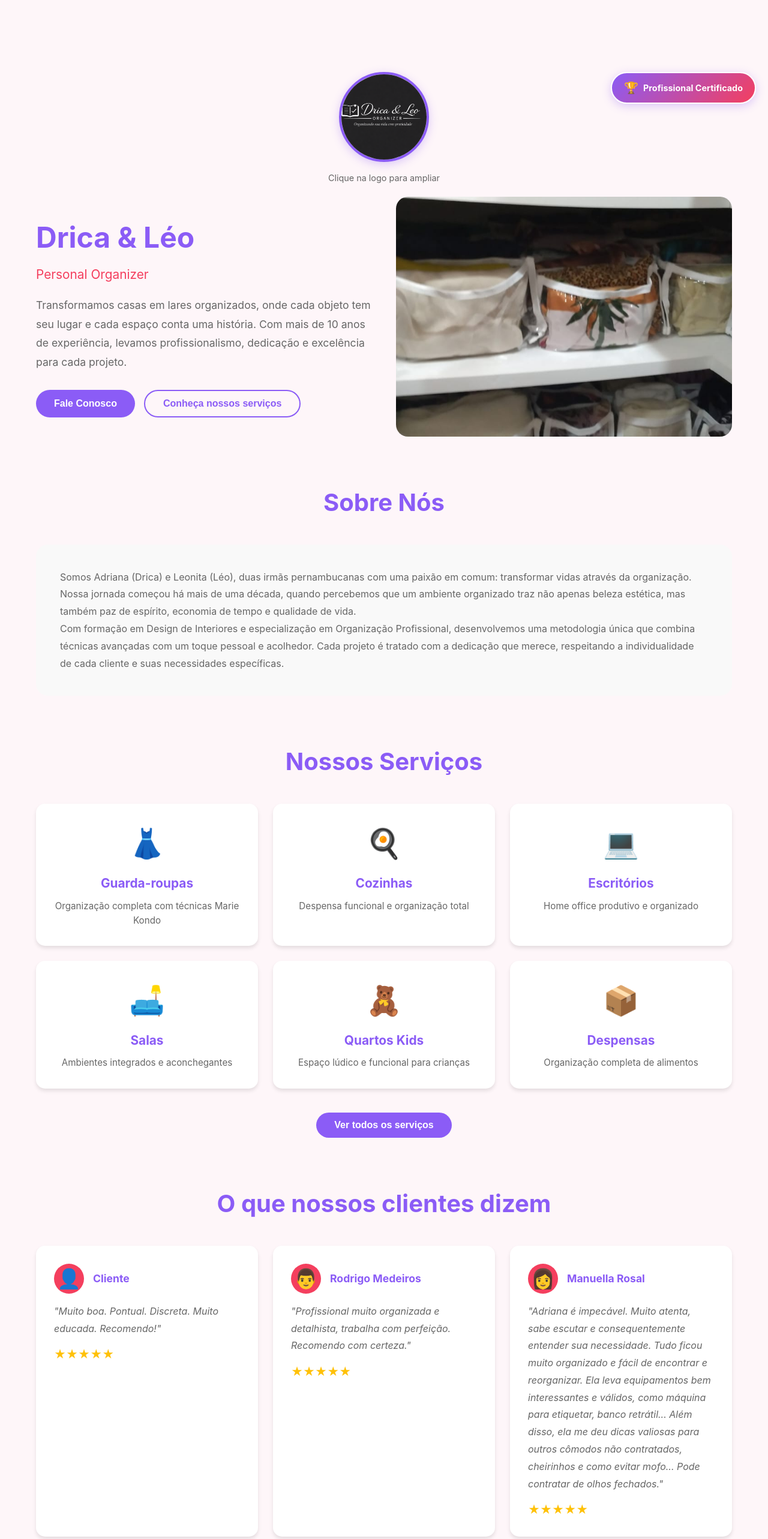
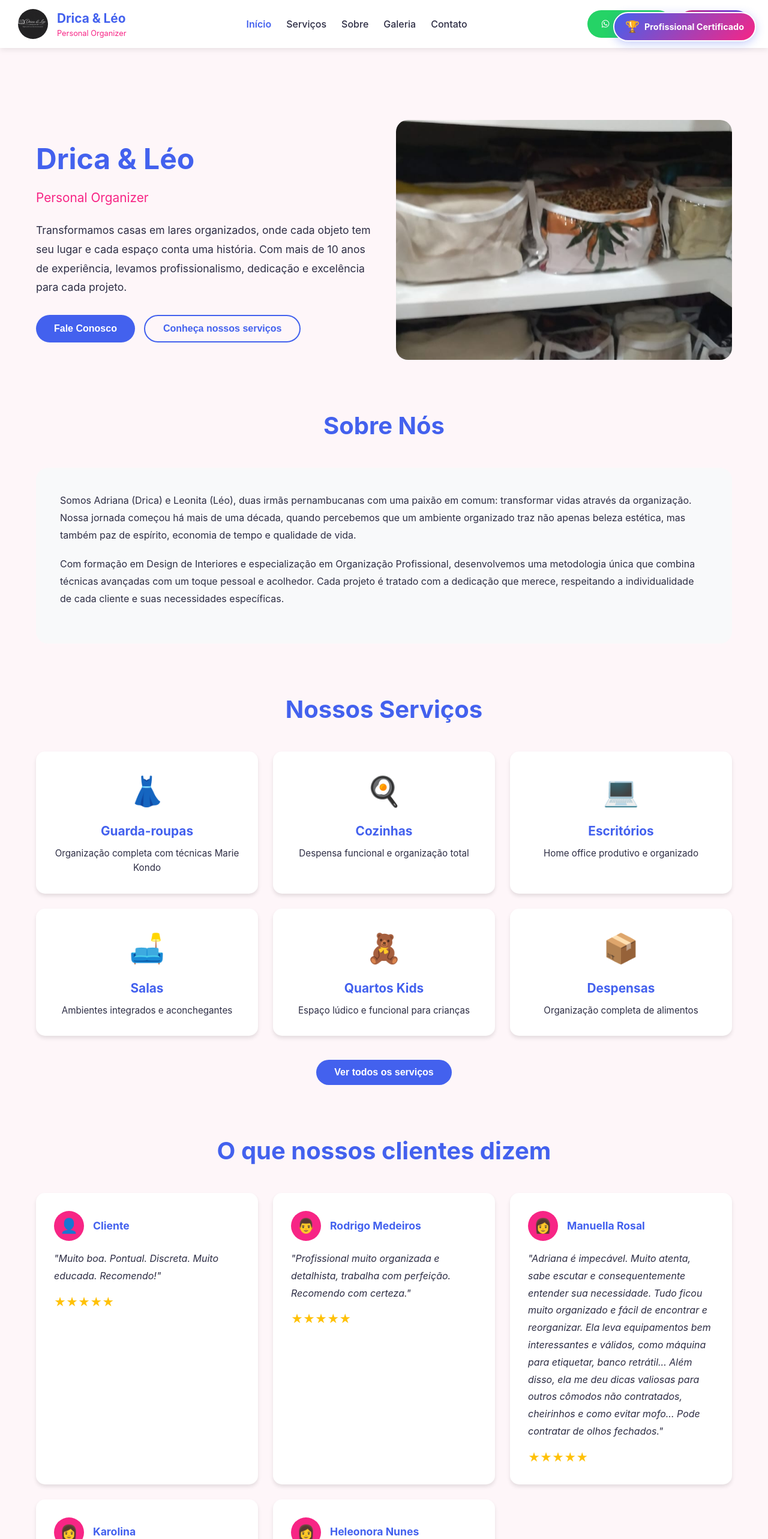
Before and after one commit to GodoyProgrammerAndDeveloper/site-drica-leo, a React (Vite) app: page / in a window 1280 px wide. Shown: the top 2566 px of the page at 60% size. Built offline with nearby package versions, Linux system fonts and the light colour scheme.

Commit message:
Update HomePage.jsx

```diff
--- a/src/pages/HomePage.jsx
+++ b/src/pages/HomePage.jsx
@@ -43,23 +43,19 @@ const HomePage = () => {
   ];
 
   return (
-    <div style={{
-      padding: "100px 20px 40px",
-      maxWidth: "1200px",
-      margin: "0 auto"
-    }}>
-      {/* SELO DE PROFISSIONAL CERTIFICADO */}
+    <div style={{ padding: "120px 20px 40px", maxWidth: "1200px", margin: "0 auto", position: "relative" }}>
+      {/* SELO PROFISSIONAL CERTIFICADO */}
       <div style={{
         position: "fixed",
-        top: "120px",
+        top: "20px",
         right: "20px",
-        background: "linear-gradient(135deg, #8b5cf6, #f43f5e)",
+        background: "linear-gradient(135deg, #4361ee, #f72585)",
         color: "white",
-        padding: "10px 20px",
+        padding: "8px 18px",
         borderRadius: "50px",
         fontSize: "0.9rem",
         fontWeight: "bold",
-        boxShadow: "0 4px 15px rgba(139, 92, 246, 0.3)",
+        boxShadow: "0 4px 15px rgba(67, 97, 238, 0.3)",
         zIndex: 1000,
         display: "flex",
         alignItems: "center",
@@ -70,25 +66,85 @@ const HomePage = () => {
         <span>Profissional Certificado</span>
       </div>
 
-      {/* LOGO CLICÁVEL */}
-      <div style={{ textAlign: "center", marginBottom: "20px" }}>
+      {/* HEADER FIXO COM MENU E BOTÕES SOCIAIS */}
+      <div style={{
+        position: "fixed",
+        top: 0,
+        left: 0,
+        width: "100%",
+        background: "white",
+        padding: "15px 30px",
+        boxShadow: "0 2px 10px rgba(0,0,0,0.1)",
+        zIndex: 999,
+        display: "flex",
+        alignItems: "center",
+        justifyContent: "space-between",
+        flexWrap: "wrap"
+      }}>
+        {/* LOGO */}
+        <div style={{ display: "flex", alignItems: "center", gap: "15px" }}>
           <img
             src="/images/logo.png"
-          alt="Logo Drica & Léo"
+            alt="Drica & Léo"
+            style={{ width: "50px", height: "50px", borderRadius: "50%", objectFit: "cover", cursor: "pointer" }}
             onClick={() => setLogoAmpliado(true)}
+          />
+          <div>
+            <h2 style={{ margin: 0, fontSize: "1.3rem", color: "#4361ee" }}>Drica & Léo</h2>
+            <p style={{ margin: 0, fontSize: "0.8rem", color: "#f72585" }}>Personal Organizer</p>
+          </div>
+        </div>
+
+        {/* MENU DE NAVEGAÇÃO */}
+        <div style={{ display: "flex", gap: "25px", alignItems: "center", flexWrap: "wrap" }}>
+          <a href="/" style={{ textDecoration: "none", color: "#4361ee", fontWeight: "600" }}>Início</a>
+          <a href="/servicos" style={{ textDecoration: "none", color: "#2d2d44", fontWeight: "500" }}>Serviços</a>
+          <a href="/sobre" style={{ textDecoration: "none", color: "#2d2d44", fontWeight: "500" }}>Sobre</a>
+          <a href="/galeria" style={{ textDecoration: "none", color: "#2d2d44", fontWeight: "500" }}>Galeria</a>
+          <a href="/contato" style={{ textDecoration: "none", color: "#2d2d44", fontWeight: "500" }}>Contato</a>
+        </div>
+
+        {/* BOTÕES SOCIAIS */}
+        <div style={{ display: "flex", gap: "10px" }}>
+          <a
+            href="https://wa.me/5581994732981"
+            target="_blank"
+            rel="noopener noreferrer"
             style={{
-            width: "150px",
-            height: "150px",
-            borderRadius: "50%",
-            objectFit: "cover",
-            cursor: "pointer",
-            border: "4px solid #8b5cf6",
-            boxShadow: "0 4px 15px rgba(139, 92, 246, 0.3)"
+              background: "#25d366",
+              color: "white",
+              padding: "8px 16px",
+              borderRadius: "50px",
+              textDecoration: "none",
+              fontWeight: "600",
+              fontSize: "0.9rem",
+              display: "flex",
+              alignItems: "center",
+              gap: "5px"
             }}
-        />
-        <p style={{ marginTop: "10px", color: "#666", fontSize: "0.9rem" }}>
-          Clique na logo para ampliar
-        </p>
+          >
+            <i className="fab fa-whatsapp"></i> WhatsApp
+          </a>
+          <a
+            href="https://instagram.com/adrianamoura.organizer"
+            target="_blank"
+            rel="noopener noreferrer"
+            style={{
+              background: "linear-gradient(45deg, #f09433, #d62976, #962fbf, #4f5bd5)",
+              color: "white",
+              padding: "8px 16px",
+              borderRadius: "50px",
+              textDecoration: "none",
+              fontWeight: "600",
+              fontSize: "0.9rem",
+              display: "flex",
+              alignItems: "center",
+              gap: "5px"
+            }}
+          >
+            <i className="fab fa-instagram"></i> Instagram
+          </a>
+        </div>
       </div>
 
       {/* MODAL DO LOGO */}
@@ -147,103 +203,246 @@ const HomePage = () => {
         </div>
       )}
 
+      <style>{`
+        * {
+          box-sizing: border-box;
+          margin: 0;
+          padding: 0;
+        }
+        body {
+          background: #fef6f9;
+          font-family: -apple-system, BlinkMacSystemFont, 'Segoe UI', Roboto, sans-serif;
+          padding-top: 80px;
+        }
+        .hero-section {
+          display: grid;
+          grid-template-columns: 1fr 1fr;
+          gap: 40px;
+          margin-bottom: 80px;
+          align-items: center;
+        }
+        .hero-content h1 {
+          font-size: 3rem;
+          color: #4361ee;
+          margin-bottom: 10px;
+        }
+        .hero-content .subtitle {
+          font-size: 1.3rem;
+          color: #f72585;
+          margin-bottom: 20px;
+        }
+        .hero-content p {
+          font-size: 1.1rem;
+          color: #2d2d44;
+          line-height: 1.8;
+          margin-bottom: 30px;
+        }
+        .hero-buttons {
+          display: flex;
+          gap: 15px;
+        }
+        .btn-primary {
+          padding: 12px 30px;
+          background: #4361ee;
+          color: white;
+          border: none;
+          border-radius: 50px;
+          font-size: 1rem;
+          font-weight: 600;
+          cursor: pointer;
+        }
+        .btn-secondary {
+          padding: 12px 30px;
+          background: transparent;
+          color: #4361ee;
+          border: 2px solid #4361ee;
+          border-radius: 50px;
+          font-size: 1rem;
+          font-weight: 600;
+          cursor: pointer;
+        }
+        .hero-image {
+          width: 100%;
+          height: 400px;
+          border-radius: 20px;
+          overflow: hidden;
+        }
+        .hero-image img {
+          width: 100%;
+          height: 100%;
+          object-fit: cover;
+        }
+        .section-title {
+          font-size: 2.5rem;
+          color: #4361ee;
+          text-align: center;
+          margin-bottom: 40px;
+        }
+        .about-section {
+          margin-bottom: 80px;
+        }
+        .about-content {
+          background: #f8f9fa;
+          padding: 40px;
+          border-radius: 20px;
+        }
+        .about-content p {
+          color: #2d2d44;
+          line-height: 1.8;
+          margin-bottom: 20px;
+        }
+        .services-grid {
+          display: grid;
+          grid-template-columns: repeat(3, 1fr);
+          gap: 25px;
+          margin-bottom: 40px;
+        }
+        .service-card {
+          background: white;
+          padding: 30px;
+          border-radius: 15px;
+          text-align: center;
+          box-shadow: 0 4px 6px rgba(0,0,0,0.1);
+          cursor: pointer;
+          transition: transform 0.2s;
+        }
+        .service-card:hover {
+          transform: translateY(-5px);
+        }
+        .service-icon {
+          font-size: 3rem;
+          margin-bottom: 15px;
+        }
+        .service-card h3 {
+          font-size: 1.3rem;
+          color: #4361ee;
+          margin-bottom: 10px;
+        }
+        .service-card p {
+          color: #2d2d44;
+          font-size: 0.95rem;
+          line-height: 1.6;
+        }
+        .testimonials-grid {
+          display: grid;
+          grid-template-columns: repeat(3, 1fr);
+          gap: 25px;
+          margin-bottom: 80px;
+        }
+        .testimonial-card {
+          background: white;
+          padding: 30px;
+          border-radius: 15px;
+          box-shadow: 0 4px 6px rgba(0,0,0,0.1);
+        }
+        .testimonial-header {
+          display: flex;
+          align-items: center;
+          gap: 15px;
+          margin-bottom: 15px;
+        }
+        .testimonial-avatar {
+          width: 50px;
+          height: 50px;
+          border-radius: 50%;
+          background: #f72585;
+          display: flex;
+          align-items: center;
+          justify-content: center;
+          color: white;
+          font-size: 1.5rem;
+        }
+        .testimonial-name {
+          font-size: 1.1rem;
+          color: #4361ee;
+        }
+        .testimonial-text {
+          color: #2d2d44;
+          line-height: 1.8;
+          margin-bottom: 15px;
+          font-style: italic;
+        }
+        .testimonial-stars {
+          color: #ffc107;
+          font-size: 1.2rem;
+        }
+        .cta-section {
+          text-align: center;
+          background: linear-gradient(135deg, #4361ee, #f72585);
+          color: white;
+          padding: 60px;
+          border-radius: 20px;
+        }
+        .cta-section h2 {
+          font-size: 2.5rem;
+          margin-bottom: 20px;
+          color: white;
+        }
+        .cta-section p {
+          font-size: 1.2rem;
+          margin-bottom: 30px;
+          opacity: 0.9;
+        }
+        .btn-white {
+          padding: 12px 30px;
+          background: white;
+          color: #4361ee;
+          border: none;
+          border-radius: 50px;
+          font-size: 1rem;
+          font-weight: 600;
+          cursor: pointer;
+        }
+        @media (max-width: 768px) {
+          .hero-section {
+            grid-template-columns: 1fr;
+          }
+          .services-grid,
+          .testimonials-grid {
+            grid-template-columns: 1fr;
+          }
+          .hero-buttons {
+            flex-direction: column;
+          }
+          .btn-primary, .btn-secondary {
+            width: 100%;
+          }
+          div[style*="position: fixed; top: 0; left: 0; width: 100%;"] {
+            flex-direction: column;
+            gap: 10px;
+            padding: 10px;
+          }
+          div[style*="display: flex; gap: 25px; align-items: center;"] {
+            flex-wrap: wrap;
+            justify-content: center;
+          }
+        }
+      `}</style>
+
       {/* HERO SECTION */}
-      <section style={{
-        display: 'grid',
-        gridTemplateColumns: '1fr 1fr',
-        gap: '40px',
-        marginBottom: '80px',
-        alignItems: 'center'
-      }}>
-        <div style={{ textAlign: 'left' }}>
-          <h1 style={{
-            fontSize: '3rem',
-            color: '#8b5cf6',
-            marginBottom: '10px'
-          }}>Drica & Léo</h1>
-          <p style={{
-            fontSize: '1.3rem',
-            color: '#f43f5e',
-            marginBottom: '20px'
-          }}>Personal Organizer</p>
-          <p style={{
-            fontSize: '1.1rem',
-            color: '#666',
-            lineHeight: '1.8',
-            marginBottom: '30px'
-          }}>
+      <section className="hero-section">
+        <div className="hero-content">
+          <h1>Drica & Léo</h1>
+          <p className="subtitle">Personal Organizer</p>
+          <p>
             Transformamos casas em lares organizados, onde cada objeto tem seu lugar
             e cada espaço conta uma história. Com mais de 10 anos de experiência,
             levamos profissionalismo, dedicação e excelência para cada projeto.
           </p>
-          <div style={{ display: 'flex', gap: '15px' }}>
-            <button
-              onClick={() => navigate('/contato')}
-              style={{
-                padding: '12px 30px',
-                background: '#8b5cf6',
-                color: 'white',
-                border: 'none',
-                borderRadius: '30px',
-                fontSize: '1rem',
-                fontWeight: '600',
-                cursor: 'pointer'
-              }}
-            >
-              Fale Conosco
-            </button>
-            <button
-              onClick={() => navigate('/servicos')}
-              style={{
-                padding: '12px 30px',
-                background: 'transparent',
-                color: '#8b5cf6',
-                border: '2px solid #8b5cf6',
-                borderRadius: '30px',
-                fontSize: '1rem',
-                fontWeight: '600',
-                cursor: 'pointer'
-              }}
-            >
-              Conheça nossos serviços
-            </button>
+          <div className="hero-buttons">
+            <button className="btn-primary" onClick={() => navigate('/contato')}>Fale Conosco</button>
+            <button className="btn-secondary" onClick={() => navigate('/servicos')}>Conheça nossos serviços</button>
           </div>
         </div>
-        <div style={{
-          width: '100%',
-          height: '400px',
-          borderRadius: '20px',
-          overflow: 'hidden'
-        }}>
-          <img
-            src="/images/Organização com colmeias.jpeg"
-            alt="Organização profissional"
-            style={{
-              width: '100%',
-              height: '100%',
-              objectFit: 'cover'
-            }}
-          />
+        <div className="hero-image">
+          <img src="/images/Organização com colmeias.jpeg" alt="Organização profissional" />
         </div>
       </section>
 
       {/* SOBRE NÓS */}
-      <section style={{ marginBottom: '80px' }}>
-        <h2 style={{
-          fontSize: '2.5rem',
-          color: '#8b5cf6',
-          textAlign: 'center',
-          marginBottom: '40px'
-        }}>Sobre Nós</h2>
-        <div style={{
-          display: 'grid',
-          gridTemplateColumns: '1fr',
-          gap: '40px',
-          background: '#f9f9f9',
-          padding: '40px',
-          borderRadius: '20px'
-        }}>
-          <div style={{ color: '#666', lineHeight: '1.8' }}>
+      <section className="about-section">
+        <h2 className="section-title">Sobre Nós</h2>
+        <div className="about-content">
           <p>
             Somos Adriana (Drica) e Leonita (Léo), duas irmãs pernambucanas com uma
             paixão em comum: transformar vidas através da organização. Nossa jornada
@@ -259,157 +458,49 @@ const HomePage = () => {
             e suas necessidades específicas.
           </p>
         </div>
-        </div>
       </section>
 
       {/* SERVIÇOS */}
-      <section style={{ marginBottom: '80px' }}>
-        <h2 style={{
-          fontSize: '2.5rem',
-          color: '#8b5cf6',
-          textAlign: 'center',
-          marginBottom: '40px'
-        }}>Nossos Serviços</h2>
-        <div style={{
-          display: 'grid',
-          gridTemplateColumns: 'repeat(3, 1fr)',
-          gap: '25px',
-          marginBottom: '40px'
-        }}>
+      <section>
+        <h2 className="section-title">Nossos Serviços</h2>
+        <div className="services-grid">
           {services.map((service, index) => (
-            <div
-              key={index}
-              style={{
-                background: 'white',
-                padding: '30px',
-                borderRadius: '15px',
-                textAlign: 'center',
-                boxShadow: '0 4px 6px rgba(0,0,0,0.1)',
-                cursor: 'pointer'
-              }}
-              onClick={() => navigate('/servicos')}
-            >
-              <div style={{ fontSize: '3rem', marginBottom: '15px' }}>{service.icon}</div>
-              <h3 style={{
-                fontSize: '1.3rem',
-                color: '#8b5cf6',
-                marginBottom: '10px'
-              }}>{service.title}</h3>
-              <p style={{
-                color: '#666',
-                fontSize: '0.95rem',
-                lineHeight: '1.6'
-              }}>{service.desc}</p>
+            <div key={index} className="service-card" onClick={() => navigate('/servicos')}>
+              <div className="service-icon">{service.icon}</div>
+              <h3>{service.title}</h3>
+              <p>{service.desc}</p>
             </div>
           ))}
         </div>
-        <div style={{ textAlign: 'center' }}>
-          <button
-            onClick={() => navigate('/servicos')}
-            style={{
-              padding: '12px 30px',
-              background: '#8b5cf6',
-              color: 'white',
-              border: 'none',
-              borderRadius: '30px',
-              fontSize: '1rem',
-              fontWeight: '600',
-              cursor: 'pointer'
-            }}
-          >
+        <div style={{ textAlign: "center", marginBottom: "80px" }}>
+          <button className="btn-primary" onClick={() => navigate('/servicos')}>
             Ver todos os serviços
           </button>
         </div>
       </section>
 
       {/* DEPOIMENTOS */}
-      <section style={{ marginBottom: '80px' }}>
-        <h2 style={{
-          fontSize: '2.5rem',
-          color: '#8b5cf6',
-          textAlign: 'center',
-          marginBottom: '40px'
-        }}>O que nossos clientes dizem</h2>
-        <div style={{
-          display: 'grid',
-          gridTemplateColumns: 'repeat(3, 1fr)',
-          gap: '25px'
-        }}>
+      <section>
+        <h2 className="section-title">O que nossos clientes dizem</h2>
+        <div className="testimonials-grid">
           {testimonials.map((testimonial, index) => (
-            <div key={index} style={{
-              background: 'white',
-              padding: '30px',
-              borderRadius: '15px',
-              boxShadow: '0 4px 6px rgba(0,0,0,0.1)'
-            }}>
-              <div style={{
-                display: 'flex',
-                alignItems: 'center',
-                gap: '15px',
-                marginBottom: '15px'
-              }}>
-                <div style={{
-                  width: '50px',
-                  height: '50px',
-                  borderRadius: '50%',
-                  background: '#f43f5e',
-                  display: 'flex',
-                  alignItems: 'center',
-                  justifyContent: 'center',
-                  color: 'white',
-                  fontSize: '2rem'
-                }}>
-                  {testimonial.icon}
+            <div key={index} className="testimonial-card">
+              <div className="testimonial-header">
+                <div className="testimonial-avatar">{testimonial.icon}</div>
+                <h4 className="testimonial-name">{testimonial.name}</h4>
               </div>
-                <h4 style={{ fontSize: '1.1rem', color: '#8b5cf6' }}>{testimonial.name}</h4>
-              </div>
-              <p style={{
-                color: '#666',
-                lineHeight: '1.8',
-                marginBottom: '15px',
-                fontStyle: 'italic'
-              }}>"{testimonial.text}"</p>
-              <div style={{ color: '#ffc107', fontSize: '1.2rem' }}>
-                {'★'.repeat(5)}
-              </div>
+              <p className="testimonial-text">"{testimonial.text}"</p>
+              <div className="testimonial-stars">{'★'.repeat(5)}</div>
             </div>
           ))}
         </div>
       </section>
 
       {/* CTA FINAL */}
-      <section style={{
-        textAlign: 'center',
-        background: 'linear-gradient(135deg, #8b5cf6, #f43f5e)',
-        color: 'white',
-        padding: '60px',
-        borderRadius: '20px'
-      }}>
-        <h2 style={{
-          fontSize: '2.5rem',
-          marginBottom: '20px',
-          color: 'white'
-        }}>Pronto para transformar seu espaço?</h2>
-        <p style={{
-          fontSize: '1.2rem',
-          marginBottom: '30px',
-          opacity: '0.9'
-        }}>
-          Entre em contato e agende uma visita. Vamos juntos criar o lar dos seus sonhos!
-        </p>
-        <button
-          onClick={() => navigate('/contato')}
-          style={{
-            padding: '12px 30px',
-            background: 'white',
-            color: '#8b5cf6',
-            border: 'none',
-            borderRadius: '30px',
-            fontSize: '1rem',
-            fontWeight: '600',
-            cursor: 'pointer'
-          }}
-        >
+      <section className="cta-section">
+        <h2>Pronto para transformar seu espaço?</h2>
+        <p>Entre em contato e agende uma visita. Vamos juntos criar o lar dos seus sonhos!</p>
+        <button className="btn-white" onClick={() => navigate('/contato')}>
           Falar no WhatsApp
         </button>
       </section>
```
Lines whose indentation alone changed are shown as unchanged.
